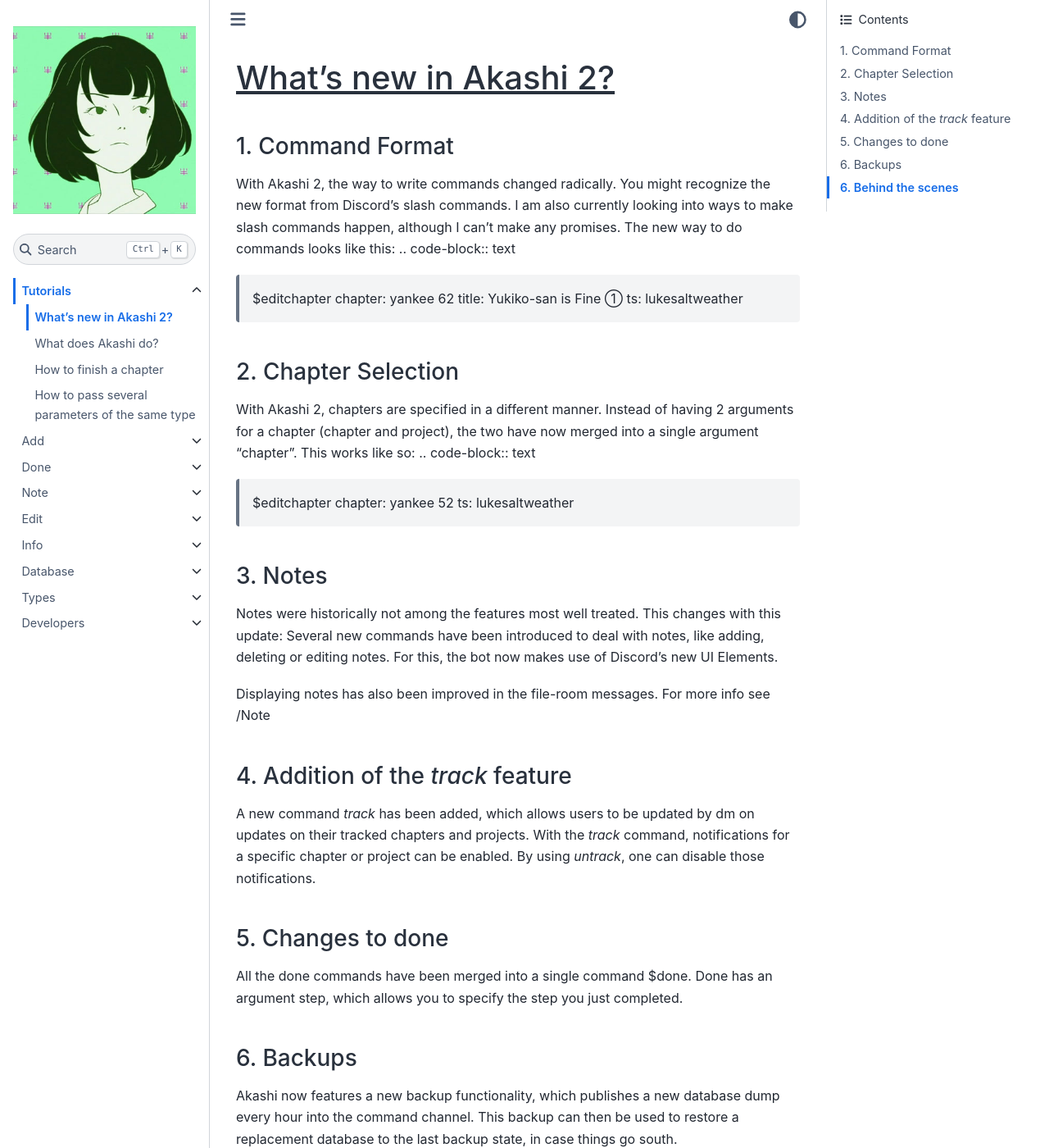
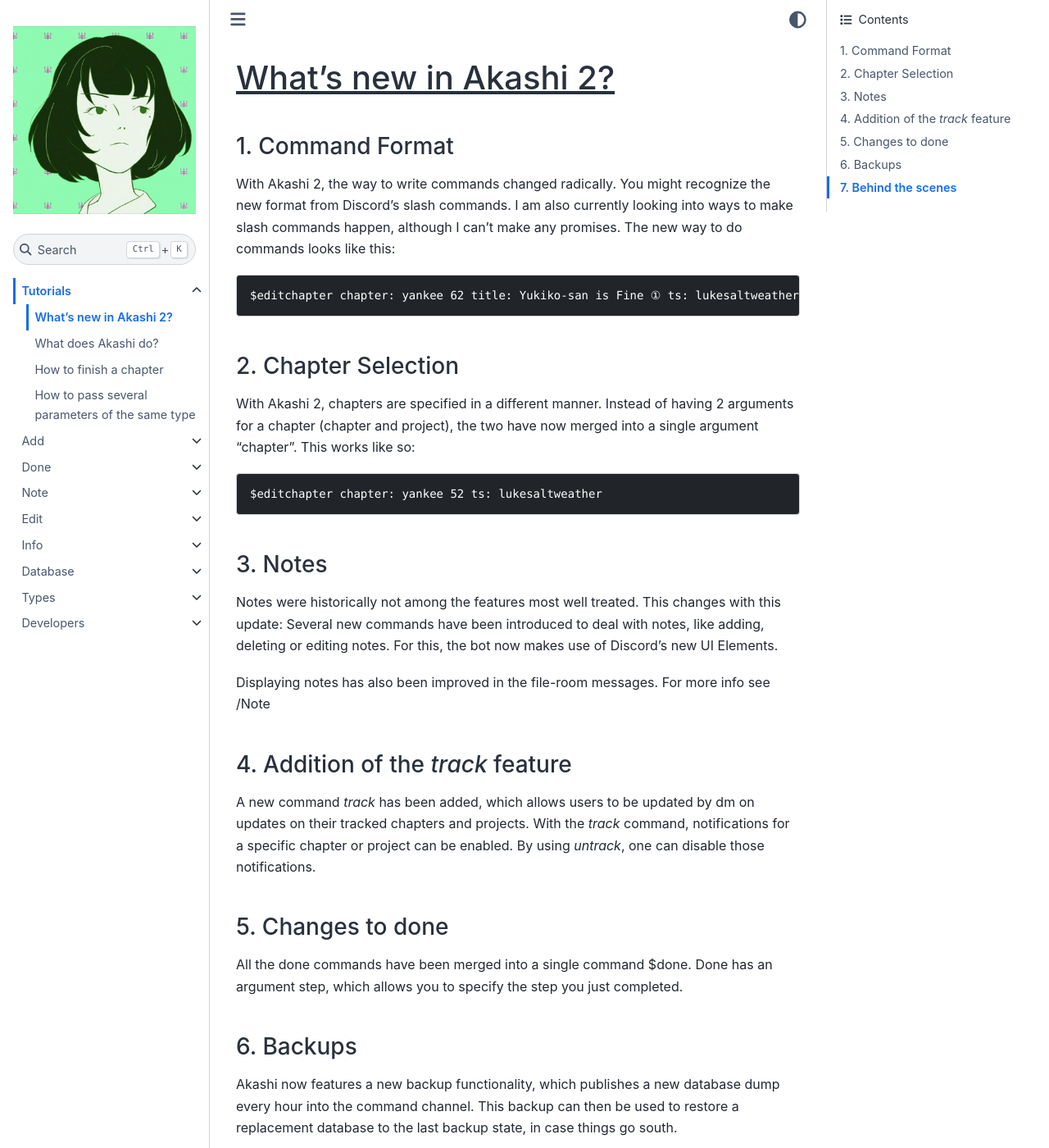
Before and after one commit to lukesaltweather/Akashi, a Sphinx documentation site: the page built from docs/Tutorials/WhatsNew.rst, in a window 1280 px wide and 1400 px high. Shown: the whole window at 82% size. Built offline with Sphinx 7.4.7 and the Sphinx Book theme 1.1.4, drawn with Linux system fonts in a browser that asks for light colours; some of the changed text lies outside the part shown.

Commit message:
Fix some formatting things on the What's New Page

```diff
--- a/docs/Tutorials/WhatsNew.rst
+++ b/docs/Tutorials/WhatsNew.rst
@@ -7,6 +7,7 @@
 With Akashi 2, the way to write commands changed radically. You might recognize the new format from Discord's slash commands.
 I am also currently looking into ways to make slash commands happen, although I can't make any promises.
 The new way to do commands looks like this:
+
 .. code-block:: text
 
     $editchapter chapter: yankee 62 title: Yukiko-san is Fine ① ts: lukesaltweather
@@ -17,6 +18,7 @@
 With Akashi 2, chapters are specified in a different manner.
 Instead of having 2 arguments for a chapter (chapter and project), the two have now merged into a single argument "chapter".
 This works like so:
+
 .. code-block:: text
 
     $editchapter chapter: yankee 52 ts: lukesaltweather
@@ -51,7 +53,7 @@
 This backup can then be used to restore a replacement database to the last backup state, in case things go south.
 
 -------------------------------
-6. Behind the scenes
+7. Behind the scenes
 -------------------------------
 A lot of tidying up and refactoring has been done on existing code. Responses to commands are now more consistent across the commands.
 However, this is still a work in progress.
```
